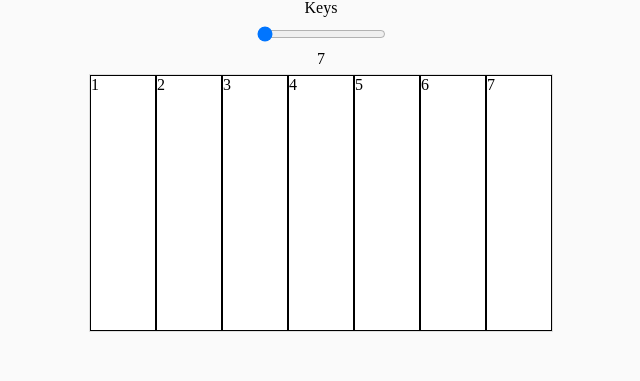
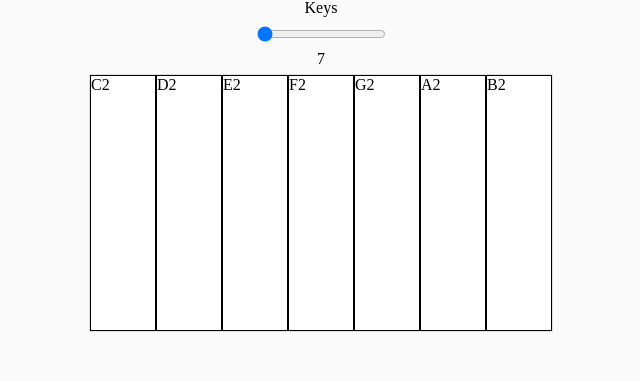
Before and after one commit to clay-bugg/FretTheory, a Nuxt app: page /interactive_keyboard in a window 1280 px wide. Shown: the part 228-609 px from the top of the page, without its empty margins (319-959 px from the left). Built offline with nearby package versions, Linux system fonts and the light colour scheme; a web font is replaced by a local one.

Commit message:
added note names and howler js intergration

```diff
--- a/components/Keyboard.vue
+++ b/components/Keyboard.vue
@@ -15,8 +15,8 @@
       <div v-for="(key, index) in keys"
            :key="index"
            class="key"
-           @mousedown="playNote(key)">
-        {{ key }}
+           @mousedown="playNote(noteNames[index])">
+        {{ noteNames[index] }}
       </div>
 
     </div>
@@ -29,26 +29,30 @@ import { Howl } from 'howler';
 export default {
   data() {
     return {
-      keysAmount: 7, // Default slider value
+      keysAmount: 7,
+      noteNames: ['C2', 'D2', 'E2', 'F2', 'G2', 'A2', 'B2', 'C3', 'D3', 'E3', 'F3', 'G3', 'A3', 'B3', 'C4', 'D4', 'E4', 'F4', 'G4', 'A4', 'B4',],
     };
   },
   computed: {
     keys() {
-      return this.keysArray(this.keysAmount); // Generate keys based on the slider value
+      return this.keysArray(this.keysAmount);
     },
   },
     methods: {
       playNote(note) {
         const sound = new Howl({
-        src: [`/sounds/keyboard_samples/${note}.mp3`], // Ensure files match note values
+          src: [`/sounds/keyboard_samples/${note}.mp3`],
         });
         sound.play();
+
+        setTimeout(() => { sound.stop() }, 6000)
       },
       keysArray(length) {
-      return Array.from({ length }, (_, i) => i + 1); // Generates [1, 2, ..., length]
+        return Array.from({ length }, (_, i) => i + 1);
+      }
     },
-  },
-};
+  }
+
 </script>
 
 
```
Lines whose indentation alone changed are shown as unchanged.
